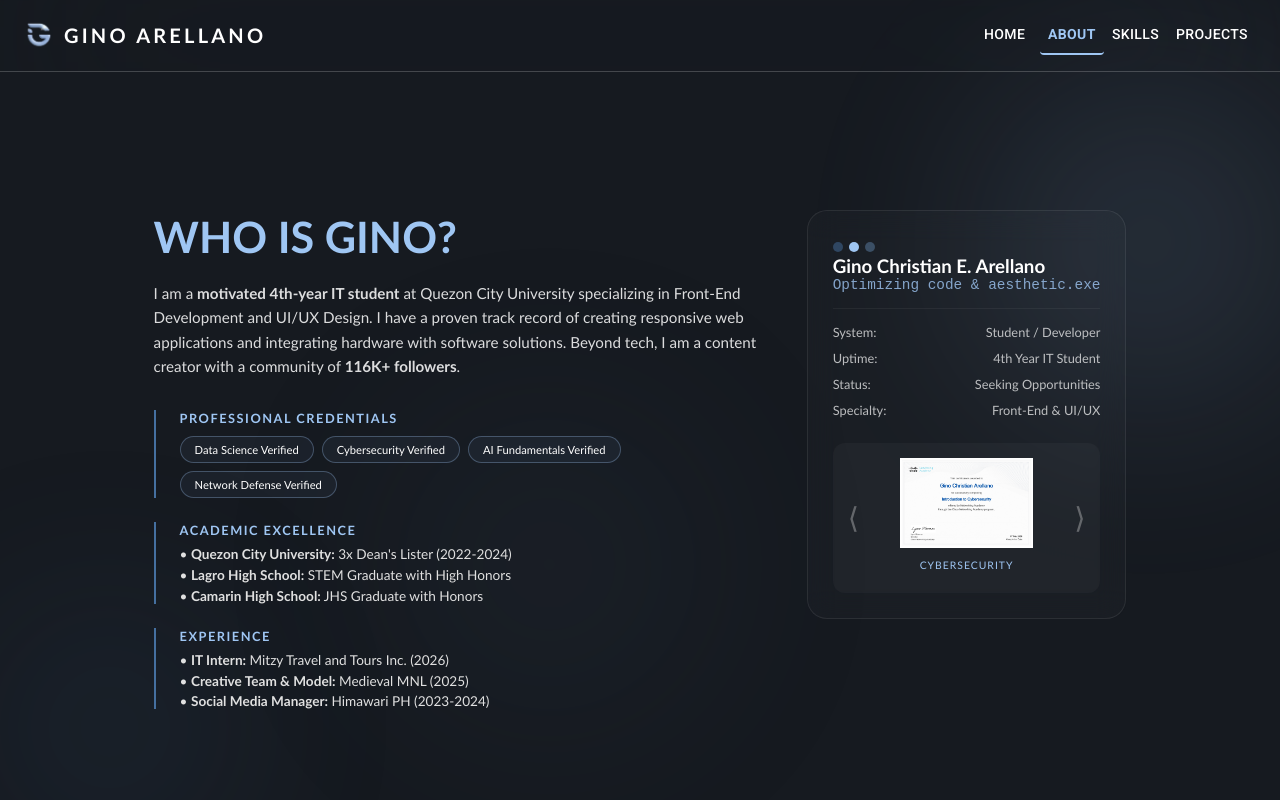
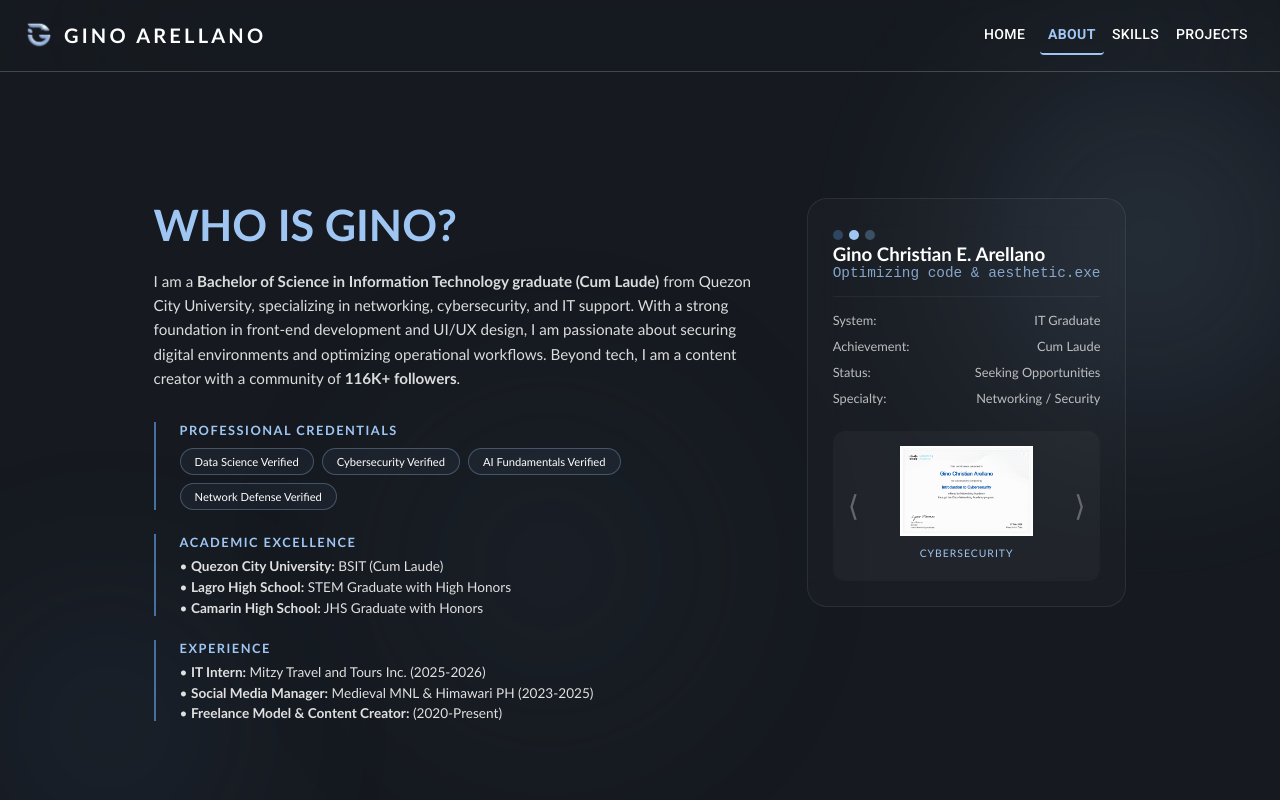
Before and after one commit to ginoarellano/portfolio, a React (Create React App) app: page /about in a window 1280 px wide. Shown: the top 800 px of the page. Built offline with nearby package versions, Linux system fonts and the light colour scheme; a web font is replaced by a local one.

Commit message:
updated info and updated pdf CV

```diff
--- a/src/pages/About.js
+++ b/src/pages/About.js
@@ -68,9 +68,9 @@ function About() {
           <SplitText text="WHO IS GINO?" tag="h1" className="about-title" delay={0.08} />
 
           <p className="about-description">
-            I am a <strong>motivated 4th-year IT student</strong> at Quezon City University specializing in
-            Front-End Development and UI/UX Design. I have a proven track record of creating
-            responsive web applications and integrating hardware with software solutions.
+            I am a <strong>Bachelor of Science in Information Technology graduate (Cum Laude)</strong> from Quezon City University,
+            specializing in networking, cybersecurity, and IT support. With a strong foundation in front-end development
+            and UI/UX design, I am passionate about securing digital environments and optimizing operational workflows.
             Beyond tech, I am a content creator with a community of <strong>116K+ followers</strong>.
           </p>
 
@@ -87,16 +87,16 @@ function About() {
 
             <div className="highlight-entry">
               <h3>Academic Excellence</h3>
-              <p>• <strong>Quezon City University:</strong> 3x Dean's Lister (2022-2024)</p>
+              <p>• <strong>Quezon City University:</strong> BSIT (Cum Laude)</p>
               <p>• <strong>Lagro High School:</strong> STEM Graduate with High Honors</p>
               <p>• <strong>Camarin High School:</strong> JHS Graduate with Honors</p>
             </div>
 
             <div className="highlight-entry">
               <h3>Experience</h3>
-              <p>• <strong>IT Intern:</strong> Mitzy Travel and Tours Inc. (2026)</p>
-              <p>• <strong>Creative Team & Model:</strong> Medieval MNL (2025)</p>
-              <p>• <strong>Social Media Manager:</strong> Himawari PH (2023-2024)</p>
+              <p>• <strong>IT Intern:</strong> Mitzy Travel and Tours Inc. (2025-2026)</p>
+              <p>• <strong>Social Media Manager:</strong> Medieval MNL & Himawari PH (2023-2025)</p>
+              <p>• <strong>Freelance Model & Content Creator:</strong> (2020-Present)</p>
             </div>
           </div>
         </div>
@@ -112,11 +112,10 @@ function About() {
               <h3>Gino Christian E. Arellano</h3>
               <p className="role-ethereal">Optimizing code & aesthetic.exe</p>
               <hr className="glass-hr" />
-              <div className="stat-glass"><span>System:</span> <span>Student / Developer</span></div>
-              <div className="stat-glass"><span>Uptime:</span> <span>4th Year IT Student</span></div>
+              <div className="stat-glass"><span>System:</span> <span>IT Graduate</span></div>
+              <div className="stat-glass"><span>Achievement:</span> <span>Cum Laude</span></div>
               <div className="stat-glass"><span>Status:</span> <span>Seeking Opportunities</span></div>
-              <div className="stat-glass"><span>Specialty:</span> <span>Front-End & UI/UX</span></div>
-              {/* Badges removed from here */}
+              <div className="stat-glass"><span>Specialty:</span> <span>Networking / Security</span></div>
             </div>
 
             <div className="cert-slider-glass">
@@ -144,6 +143,7 @@ function About() {
         </div>
       </section>
 
+      {/* RESTORED MODAL LOGIC */}
       <AnimatePresence>
         {isModalOpen && (
           <motion.div className="cert-modal-overlay" initial={{ opacity: 0 }} animate={{ opacity: 1 }} exit={{ opacity: 0 }} onClick={() => setIsModalOpen(false)}>
--- a/src/pages/Home.js
+++ b/src/pages/Home.js
@@ -69,7 +69,7 @@ function Home() {
           </button>
 
           <a
-            href="/GinoChristian_Arellano_CV.pdf"
+            href="/Gino_Arellano_CV (Updated).pdf"
             download
             className="btn cv-btn"
           >
```
Also changed, not shown: 2 other files (tests, documents, lock files or other folders).
